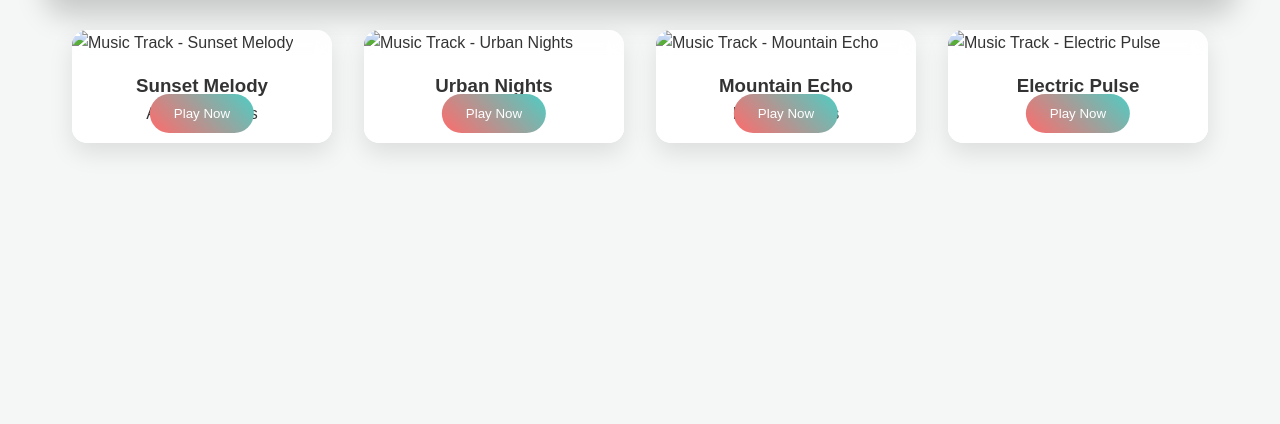
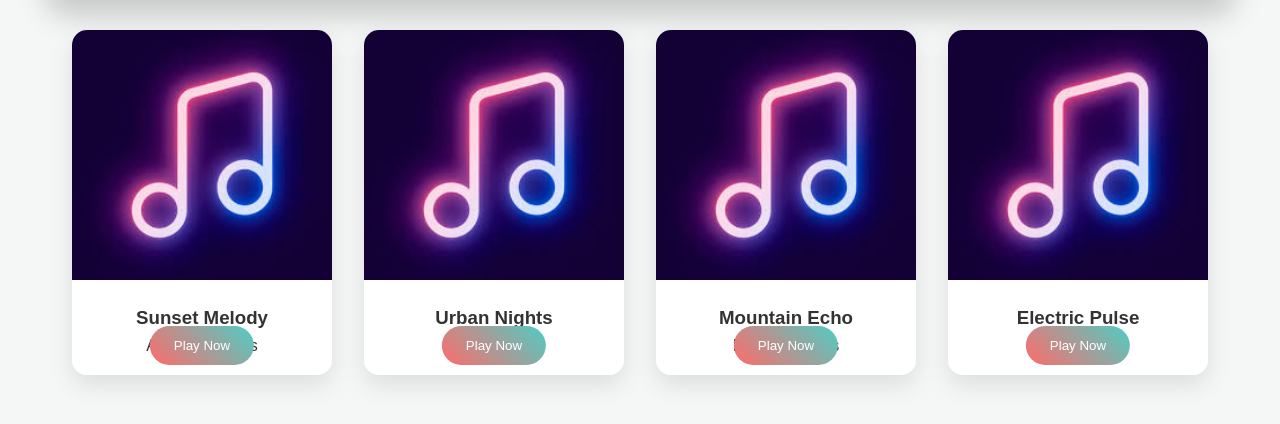
Before and after one commit to theTheekshanaisuru/MY-Music-Page, a plain HTML site: page index.html in a window 1280 px wide. Shown: the part 236-660 px from the top of the page. Drawn offline with nearby package versions, Linux system fonts and the light colour scheme.

Commit message:
Update index.html

```diff
--- a/index.html
+++ b/index.html
@@ -156,7 +156,7 @@
         <div class="music-grid">
             <!-- Dynamic Music Cards -->
             <div class="music-card animate__animated animate__fadeInUp">
-                <img src="music icon.jpg" alt="Music Track - Sunset Melody" class="music-card-image">
+                <img src="icon.jpg" alt="Music Track - Sunset Melody" class="music-card-image">
                 <div class="music-card-content">
                     <h3>Sunset Melody</h3>
                     <p>Ambient Waves</p>
@@ -165,7 +165,7 @@
             </div>
 
             <div class="music-card animate__animated animate__fadeInUp" style="animation-delay: 0.2s;">
-                <img src="music icon.jpg" alt="Music Track - Urban Nights" class="music-card-image">
+                <img src="icon.jpg" alt="Music Track - Urban Nights" class="music-card-image">
                 <div class="music-card-content">
                     <h3>Urban Nights</h3>
                     <p>City Rhythms</p>
@@ -174,7 +174,7 @@
             </div>
 
             <div class="music-card animate__animated animate__fadeInUp" style="animation-delay: 0.4s;">
-                <img src="music icon.jpg" alt="Music Track - Mountain Echo" class="music-card-image">
+                <img src="icon.jpg" alt="Music Track - Mountain Echo" class="music-card-image">
                 <div class="music-card-content">
                     <h3>Mountain Echo</h3>
                     <p>Nature Sounds</p>
@@ -183,7 +183,7 @@
             </div>
 
             <div class="music-card animate__animated animate__fadeInUp" style="animation-delay: 0.6s;">
-                <img src="music icon.jpg" alt="Music Track - Electric Pulse" class="music-card-image">
+                <img src="icon.jpg" alt="Music Track - Electric Pulse" class="music-card-image">
                 <div class="music-card-content">
                     <h3>Electric Pulse</h3>
                     <p>Techno Beats</p>
```
